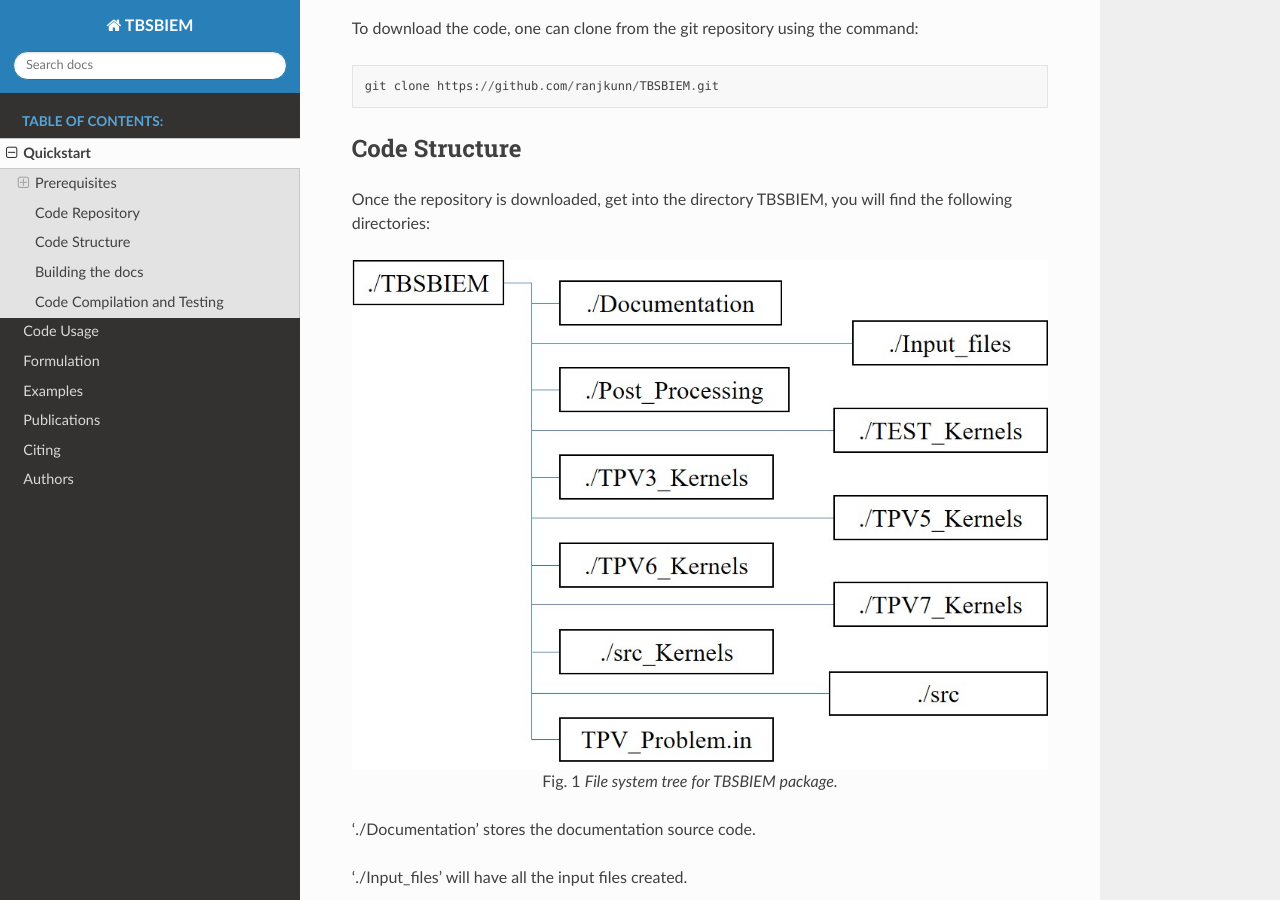
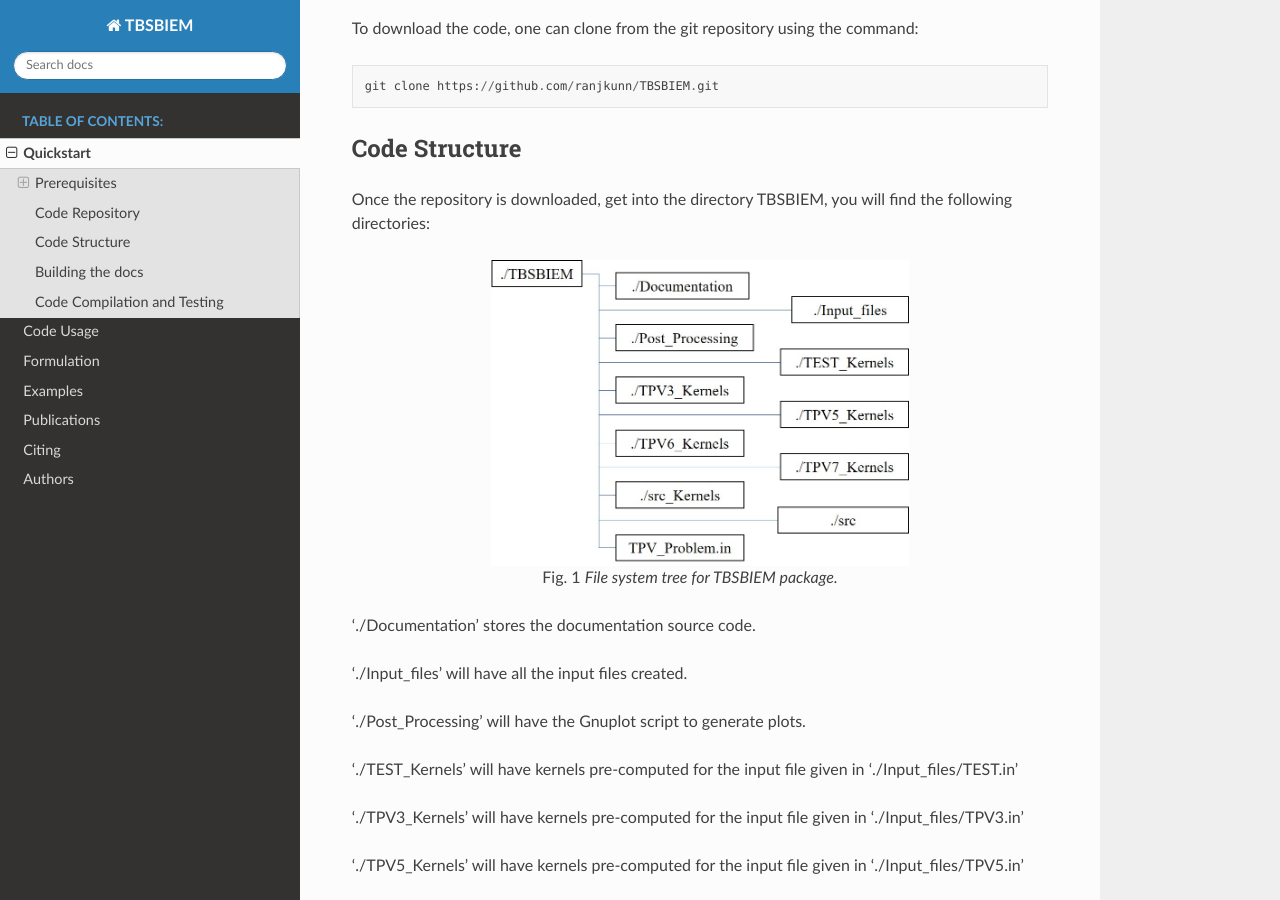
Before and after one commit to ranjkunn/TBSBIEM, a Sphinx documentation site: the page built from Documentation/quickstart.rst, in a window 1280 px wide and 900 px high, scrolled down 3319 px. Built offline with Sphinx 7.4.7 and the Read the Docs theme 3.1.0, drawn with Linux system fonts in a browser that asks for light colours.

Commit message:
Update quickstart.rst

```diff
--- a/Documentation/quickstart.rst
+++ b/Documentation/quickstart.rst
@@ -130,6 +130,7 @@ Once the repository is downloaded, get into the directory TBSBIEM, you will find
 .. figure:: ./Doc_figs/Package_Tree.jpg
    :alt: Package_Tree
    :align: center
+   :width: 60%
 
    File system tree for TBSBIEM package.
 
```
